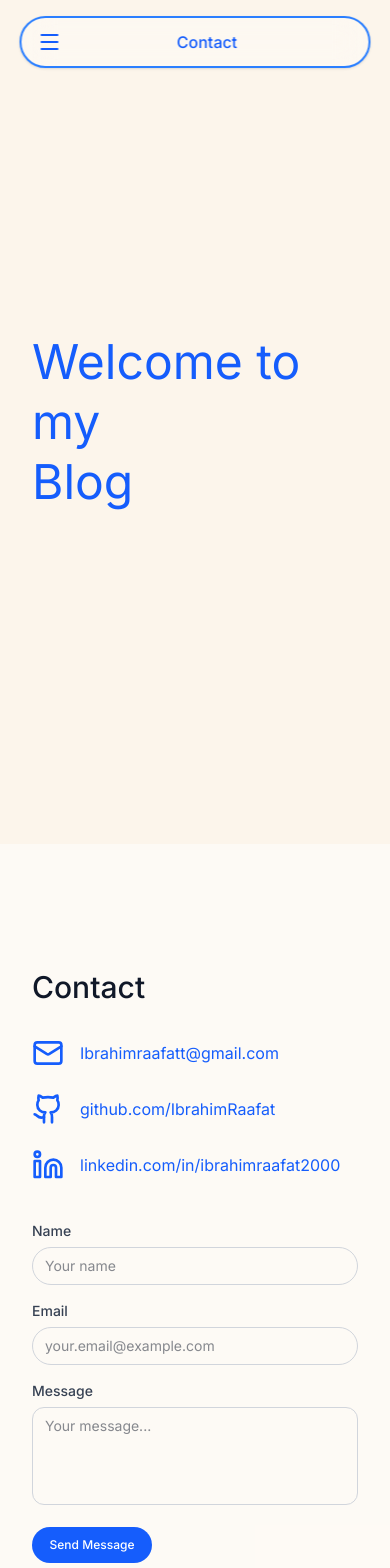
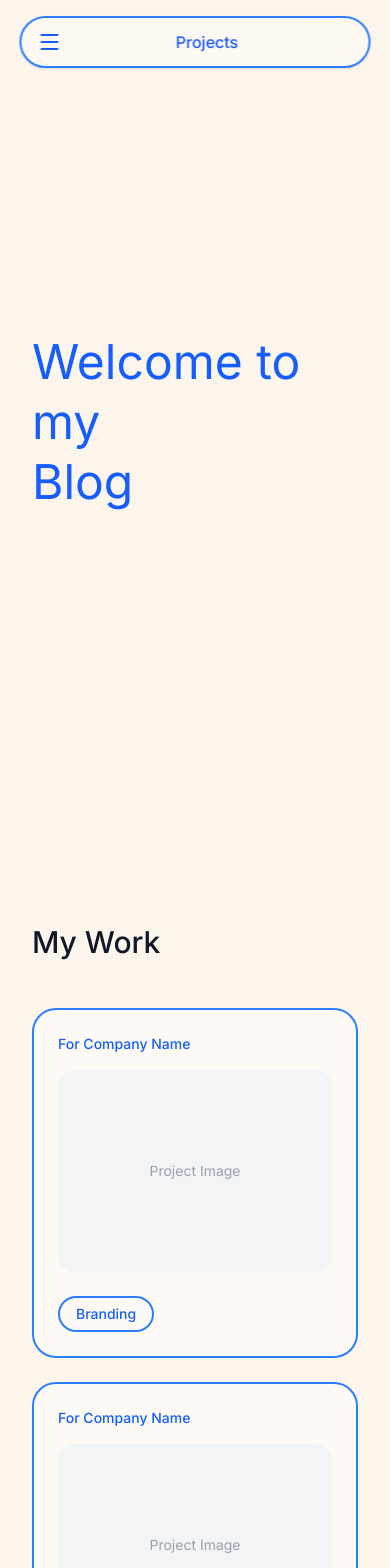
Before and after one commit to IbrahimRaafat/Raafats-Portofolio, a Next.js app: page / in a window 390 px wide. Shown: the top 1568 px of the page. Built offline with nearby package versions, Linux system fonts and the light colour scheme.

Commit message:
feat: Add responsive navbar with hamburger menu, enhance hero section, create projects component with scroll animations, and improve contact form

```diff
--- a/src/components/Projects.tsx
+++ b/src/components/Projects.tsx
@@ -1,11 +1,106 @@
-import React from 'react'
+import React, { useState, useEffect, useRef } from 'react'
+
+interface Project {
+  id: number
+  company: string
+  tags: string[]
+  image?: string
+}
 
 const Projects = () => {
+  const [isVisible, setIsVisible] = useState(false)
+  const sectionRef = useRef<HTMLElement>(null)
+
+  const projects: Project[] = [
+    {
+      id: 1,
+      company: 'Company Name',
+      tags: ['Branding'],
+      image: '/project1.jpg'
+    },
+    {
+      id: 2,
+      company: 'Company Name',
+      tags: ['Branding', 'Website'],
+      image: '/project2.jpg'
+    },
+    {
+      id: 3,
+      company: 'Company Name',
+      tags: ['Branding', 'Website'],
+      image: '/project3.jpg'
+    }
+  ]
+
+  useEffect(() => {
+    const observer = new IntersectionObserver(
+      ([entry]) => {
+        if (entry.isIntersecting) {
+          setIsVisible(true)
+        }
+      },
+      {
+        threshold: 0.1,
+      }
+    )
+
+    if (sectionRef.current) {
+      observer.observe(sectionRef.current)
+    }
+
+    return () => {
+      if (sectionRef.current) {
+        observer.unobserve(sectionRef.current)
+      }
+    }
+  }, [])
+
   return (
-    <section id="projects" className="min-h-screen flex items-center justify-center">
-      <div className="text-center max-w-4xl px-8">
-        <h2 className="text-5xl font-bold text-gray-900 mb-8">Projects</h2>
-        <p className="text-xl text-gray-600">Your projects content goes here...</p>
+    <section ref={sectionRef} id="projects" className="min-h-screen flex items-center px-4 py-20">
+      <div className="max-w-7xl mx-auto w-full px-4 sm:px-8 md:px-16 lg:px-24">
+        <h2 className="text-3xl sm:text-4xl md:text-5xl lg:text-6xl font-medium text-gray-900 mb-12 sm:mb-16">
+          My Work
+        </h2>
+
+        <div className="grid grid-cols-1 md:grid-cols-2 lg:grid-cols-3 gap-6 lg:gap-8">
+          {projects.map((project, index) => (
+            <div
+              key={project.id}
+              className={`relative bg-white/50 border-2 border-blue-500 rounded-3xl p-6 cursor-pointer min-h-[350px] flex flex-col transition-all duration-700 ease-out ${
+                isVisible
+                  ? 'opacity-100 translate-y-0'
+                  : 'opacity-0 translate-y-12'
+              }`}
+              style={{
+                transitionDelay: `${index * 150}ms`
+              }}
+            >
+              {/* Company Name */}
+              <div className="mb-4">
+                <p className="text-blue-600 text-sm font-medium">
+                  For {project.company}
+                </p>
+              </div>
+
+              {/* Image Placeholder */}
+              <div className="flex-1 flex items-center justify-center bg-gray-100 rounded-2xl mb-6 min-h-[200px]">
+                <span className="text-gray-400 text-sm">Project Image</span>
+              </div>
+
+              {/* Tags */}
+              <div className="flex flex-wrap gap-2">
+                {project.tags.map((tag, tagIndex) => (
+                  <span
+                    key={tagIndex}
+                    className="px-4 py-1.5 text-sm border-2 border-blue-500 text-blue-600 rounded-full font-medium"
+                  >
+                    {tag}
+                  </span>
+                ))}
+              </div>
+            </div>
+          ))}
+        </div>
       </div>
     </section>
   )
--- a/src/pages/index.tsx
+++ b/src/pages/index.tsx
@@ -24,7 +24,7 @@ export default function Home() {
       {/* <Experience /> */}
 
       {/* Projects Section */}
-      {/* <Projects /> */}
+      <Projects />
 
       {/* Contact Section */}
       <Contact />
```
